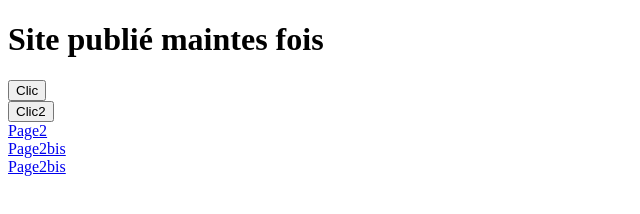
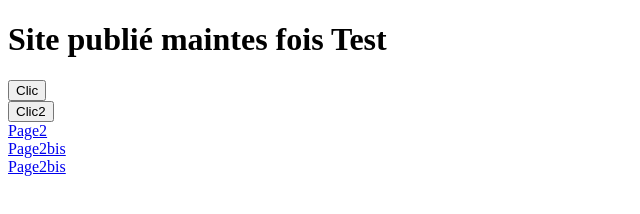
Before and after one commit to GraceMad/site2, a plain HTML site: page index.html in a window 1280 px wide. Shown: the whole page, without its empty margins (0-640 px from the left). Drawn offline with Linux system fonts and the light colour scheme.

Commit message:
'BonBon'

```diff
--- a/index.html
+++ b/index.html
@@ -5,7 +5,7 @@
 	<meta charset="utf-8">
 </head>
 <body>
-	<h1>Site publié maintes fois</h1>
+	<h1>Site publié maintes fois Test</h1>
 	<button>Clic</button>
 	<BR>
 	<button>Clic2</button>
```
